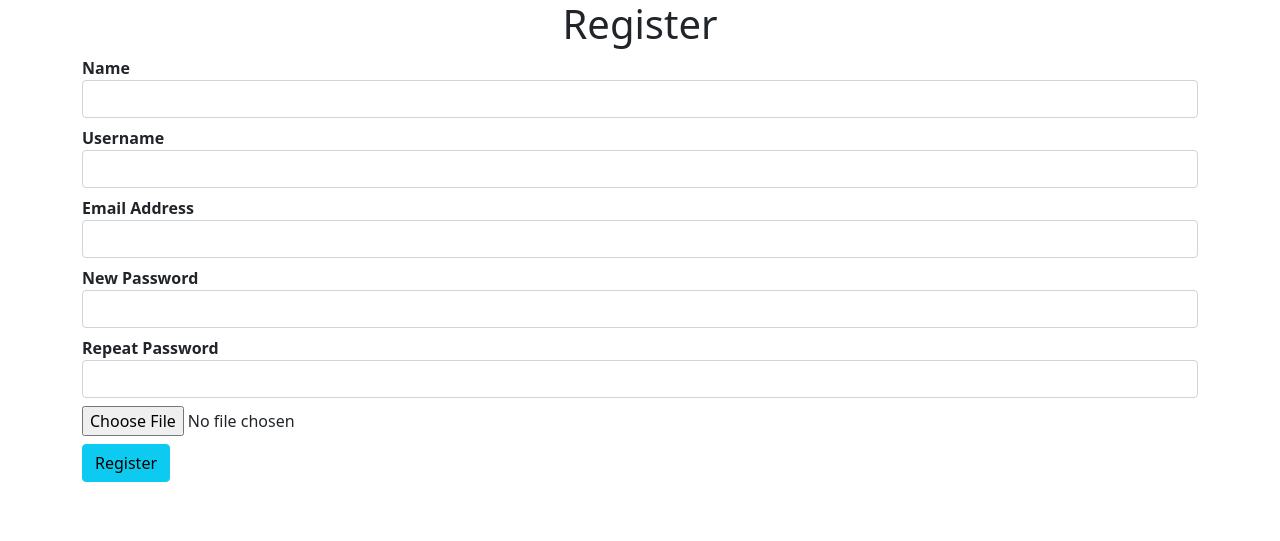
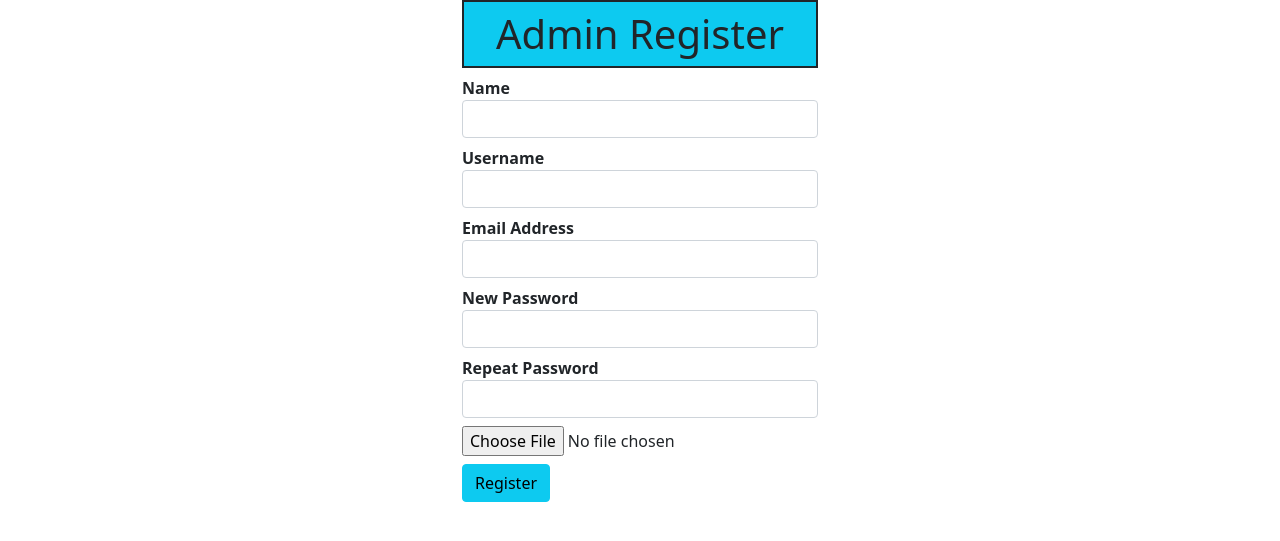
Before and after one commit to mahjabeen-a/CoviSafe, a Flask app: page /register in a window 1280 px wide. Shown: the top 541 px of the page. Run offline with Flask 2, Linux system fonts and the light colour scheme; some libraries are stand-ins or nearby versions.

Commit message:
updated layout of register and login

```diff
--- a/shop/templates/admin/register.html
+++ b/shop/templates/admin/register.html
@@ -2,11 +2,21 @@
 {% extends "layout.html" %}
 
 {% block content %}
-<div class="text-center h1">Register</div>
 <div class="container">
+    <div class="row">
+        <div class="col-md-4"></div>
+        <div class="col-md-4">
+            <h1 class="bg-info text-center p-2 border border-dark border-2">Admin Register</h1>
+        </div>
+        <div class="col-md-4"></div>
+    </div>
     {% include '_messages.html' %}
     {% from "_formhelpers.html" import render_field %}
+    <div class="row">
+        <div class="col-md-4"></div>
+        <div class="col-md-4">
             <form method="post" enctype="multipart/form-data">
+                {{ form.csrf_token }}
                 <div>
                     {{ render_field(form.name, class="form-control") }}
                     {{ render_field(form.username, class="form-control") }}
@@ -18,4 +28,7 @@
                 <p><input type=submit value="Register" class="btn btn-info mt-2"></p>
             </form>
         </div>
+        <div class="col-md-4"></div>
+    </div>
+</div>
 {% endblock content %}
--- a/shop/templates/navbar.html
+++ b/shop/templates/navbar.html
@@ -45,7 +45,7 @@
             </li>
             {% else %}
             <li class="nav-item">
-              <a href="{{url_for('customer_register')}}" class="nav-link">Sign in</a>
+              <a href="{{url_for('customer_register')}}" class="nav-link">Sign up</a>
             </li>
             <li class="nav-item">
               <a href="{{url_for('customerLogin')}}" class="nav-link">Login</a>
```
Also changed, not shown: shop/templates/admin/login.html (+8 -1 lines), shop/templates/customer/login.html (+7 -1 lines). Lines whose indentation alone changed are shown as unchanged.
